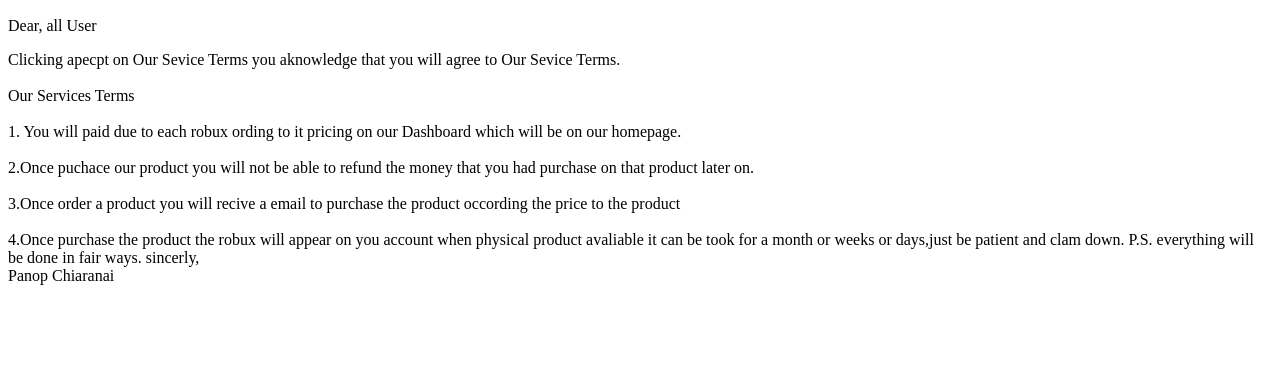
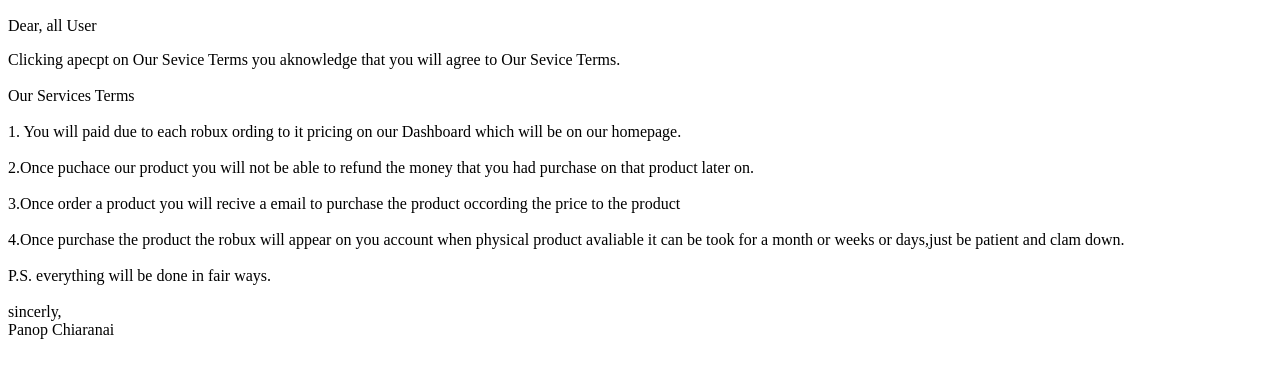
Before and after one commit to panop36521/our-terms-services, a plain HTML site: page index.html in a window 1280 px wide. Shown: the part 166-544 px from the top of the page. Drawn offline with Linux system fonts and the light colour scheme.

Commit message:
Update index.html

```diff
--- a/index.html
+++ b/index.html
@@ -24,8 +24,8 @@
  which will be on our homepage.<br><br>
  2.Once puchace our product you will not be able to refund the money that you had purchase on that product later on.<br><br>
  3.Once order a product you will recive a email to purchase the product occording the price to the product<br><br>
- 4.Once purchase the product the robux will appear on you account when physical product avaliable it can be took for a month or weeks or days,just be patient and clam down.
- P.S. everything will be done in fair ways.
+ 4.Once purchase the product the robux will appear on you account when physical product avaliable it can be took for a month or weeks or days,just be patient and clam down.<br><br>
+ P.S. everything will be done in fair ways.<br><br>
  sincerly,<br>
  Panop Chiaranai
 </p>
```
